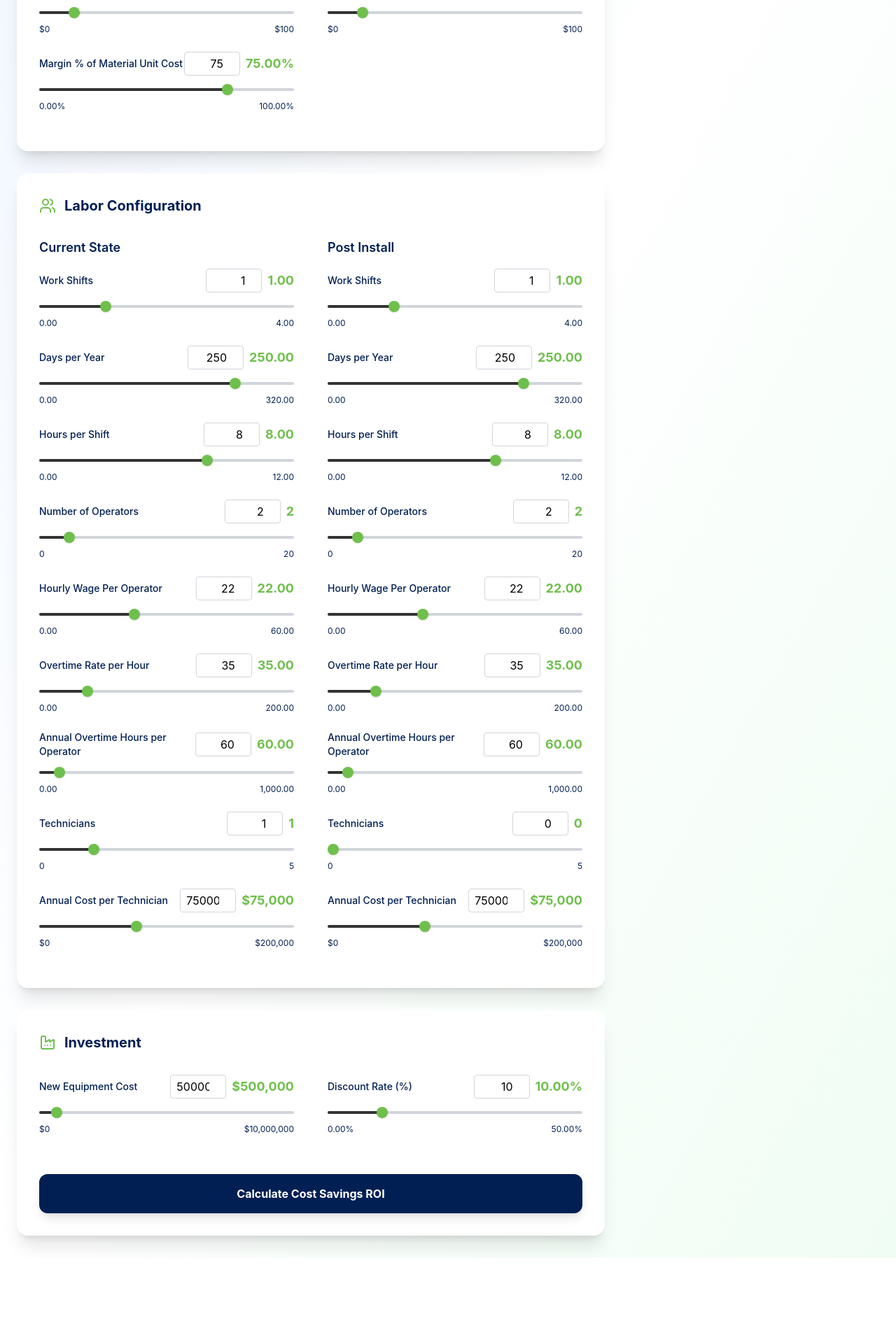
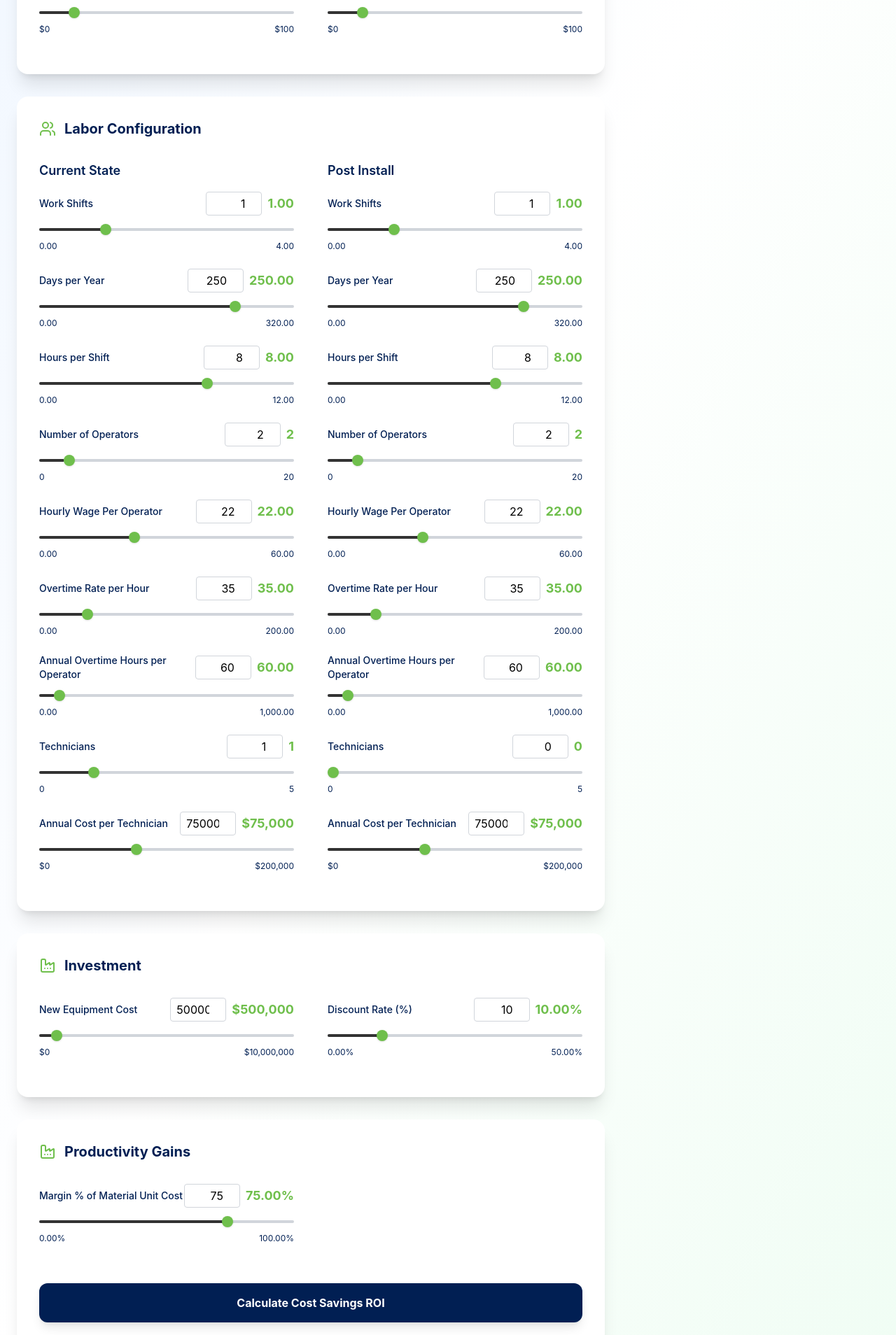
Before and after one commit to gohar2/roi-calculator-version-2, a React (Create React App) app: page / in a window 1280 px wide. Shown: the part 647-2555 px from the top of the page at 70% size. Before the commit the page ends 2445 px from the top, so only its background shows below. Built offline with nearby package versions, Linux system fonts and the light colour scheme.

Commit message:
Update calculator.jsx

```diff
--- a/src/Components/calculator.jsx
+++ b/src/Components/calculator.jsx
@@ -533,21 +533,6 @@ const ROICalculator = ({
                     max={100}
                     suffix="$"
                   />
-                  <SliderInput
-                    label="Margin % of Material Unit Cost"
-                    value={inputs.marginPercentOfMaterialUnitCost}
-                    onChange={(value) =>
-                      handleInputChange(
-                        "marginPercentOfMaterialUnitCost",
-                        value
-                      )
-                    }
-                    min={0}
-                    max={100}
-                    suffix="%"
-                    step={0.01}
-                    decimals={2}
-                  />
                 </div>
 
                 <div>
@@ -843,6 +828,30 @@ const ROICalculator = ({
                   decimals={2}
                 />
               </div>
+            </div>
+            <div className="bg-white rounded-2xl shadow-xl p-8">
+              <div className="flex items-center space-x-3 mb-8">
+                <Factory className="w-6 h-6 text-lightGreen" />
+                <h2 className="text-xl font-bold text-darkBlue">Productivity Gains</h2>
+              </div>
+
+              <div className="grid grid-cols-1 md:grid-cols-2 gap-10">
+              <SliderInput
+                    label="Margin % of Material Unit Cost"
+                    value={inputs.marginPercentOfMaterialUnitCost}
+                    onChange={(value) =>
+                      handleInputChange(
+                        "marginPercentOfMaterialUnitCost",
+                        value
+                      )
+                    }
+                    min={0}
+                    max={100}
+                    suffix="%"
+                    step={0.01}
+                    decimals={2}
+                  />
+              </div>
 
               <button
                 onClick={handleCalculate}
```
